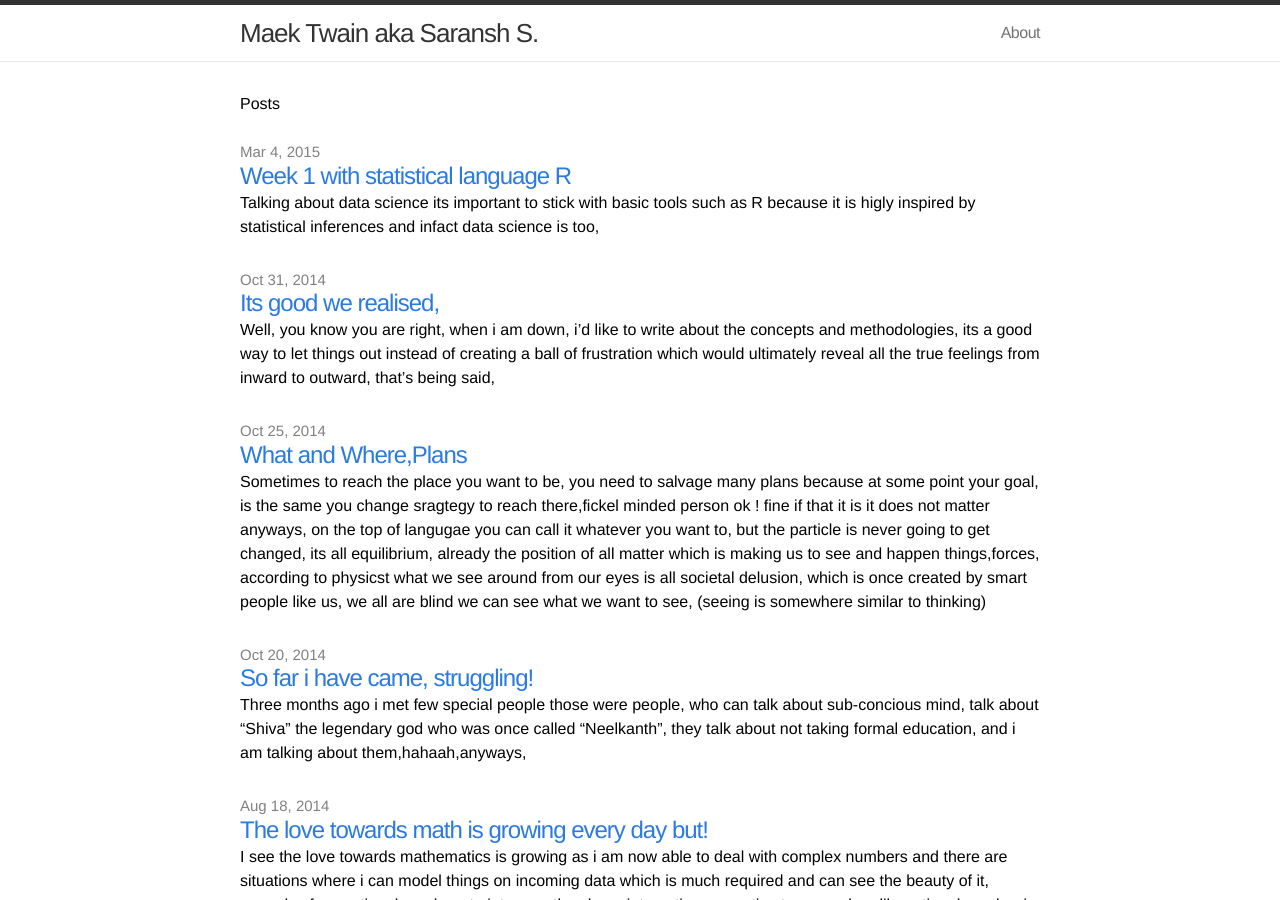
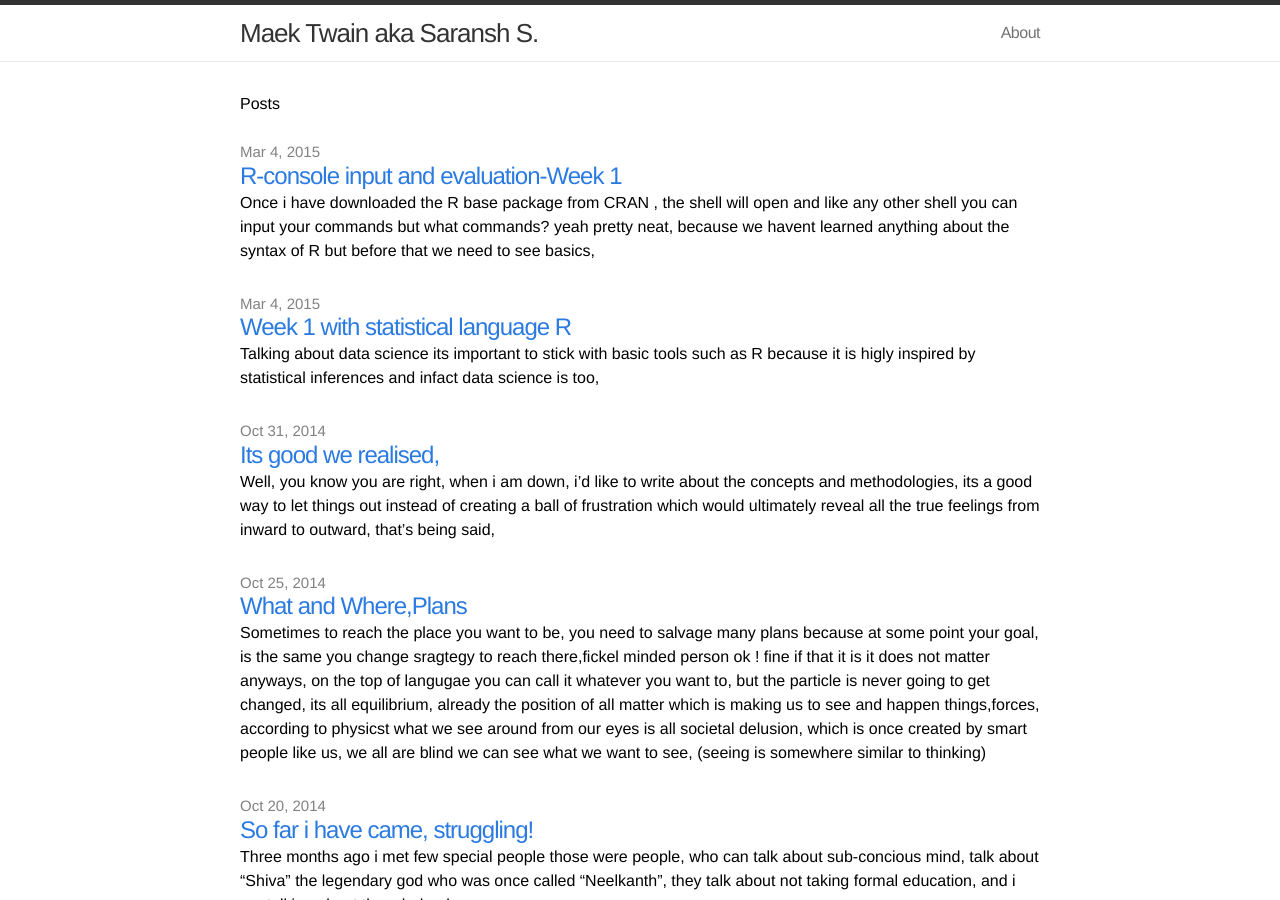
Before and after one commit to theupscale/maektwain.github.io, a Jekyll site: the page built from index.html, in a window 1280 px wide and 900 px high. Built offline with Jekyll 4.4.1, drawn with Linux system fonts in a browser that asks for light colours.

Commit message:
Added new post

```diff
--- /dev/null
+++ b/_posts/2015-03-04-week-one-several-modules.markdown
@@ -0,0 +1,18 @@
+---
+layout: post
+title:  "R-console input and evaluation-Week 1"
+date:   2015-03-04 22:06:00
+categories: r
+author: Saransh Sharma
+---
+
+Once i have downloaded the R base package from CRAN , the shell will open and like any other shell you can input your commands but what commands? yeah pretty neat, because we havent learned anything
+about the syntax of R but before that we need to see basics,
+
+###Entering Input
+
+- This symbol is an assignment operator `<-`
+
+So we can now enter few commands for assigning values like this
+
+- `msg <- "hello"`
```
Also changed, not shown: .c9/metadata/workspace/_posts/2015-03-04-week-one-several-modules.markdown (added), .c9/metadata/workspace/_posts/2015-03-04-week-one-with-r.markdown, 1 other file.
